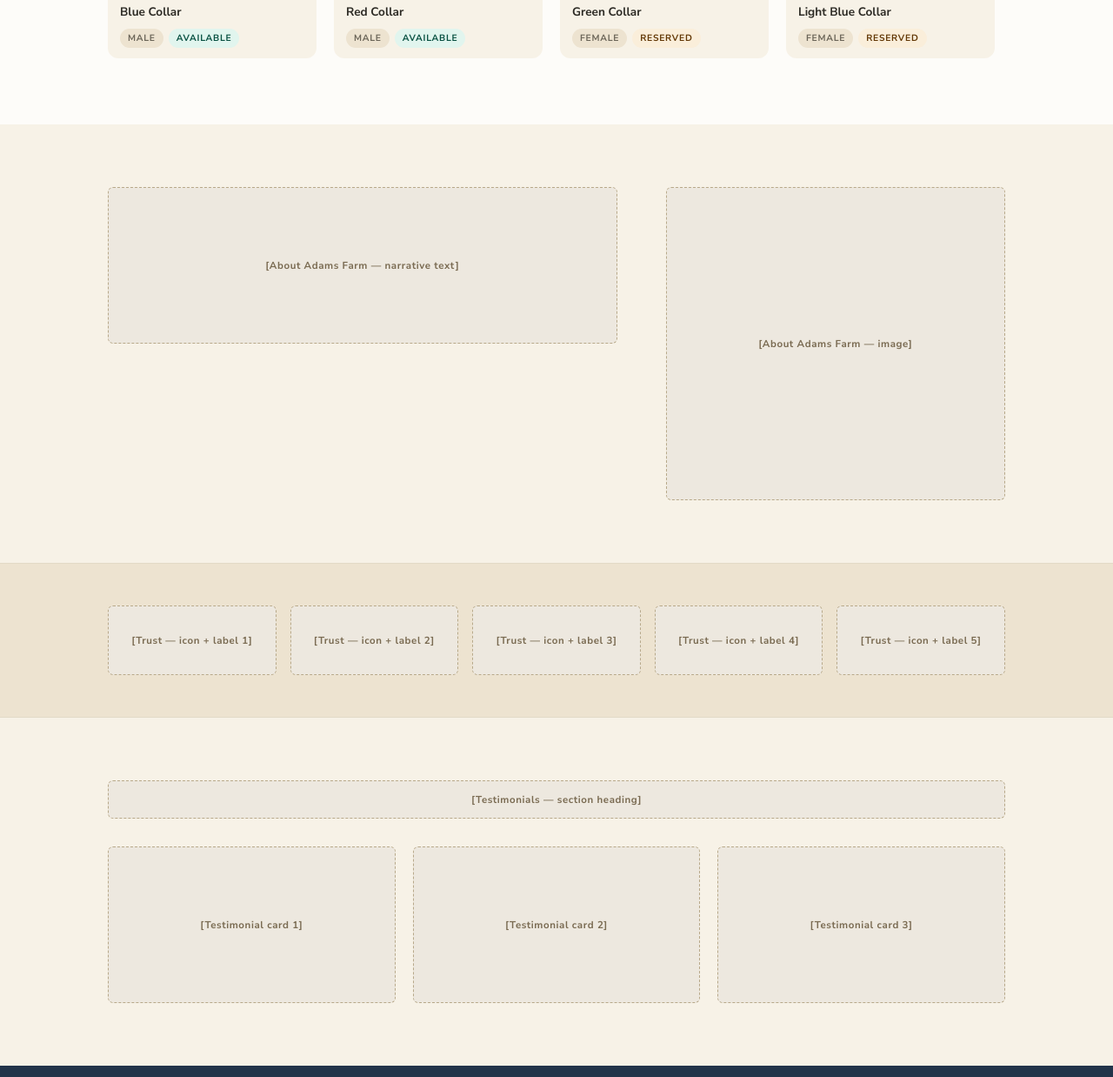
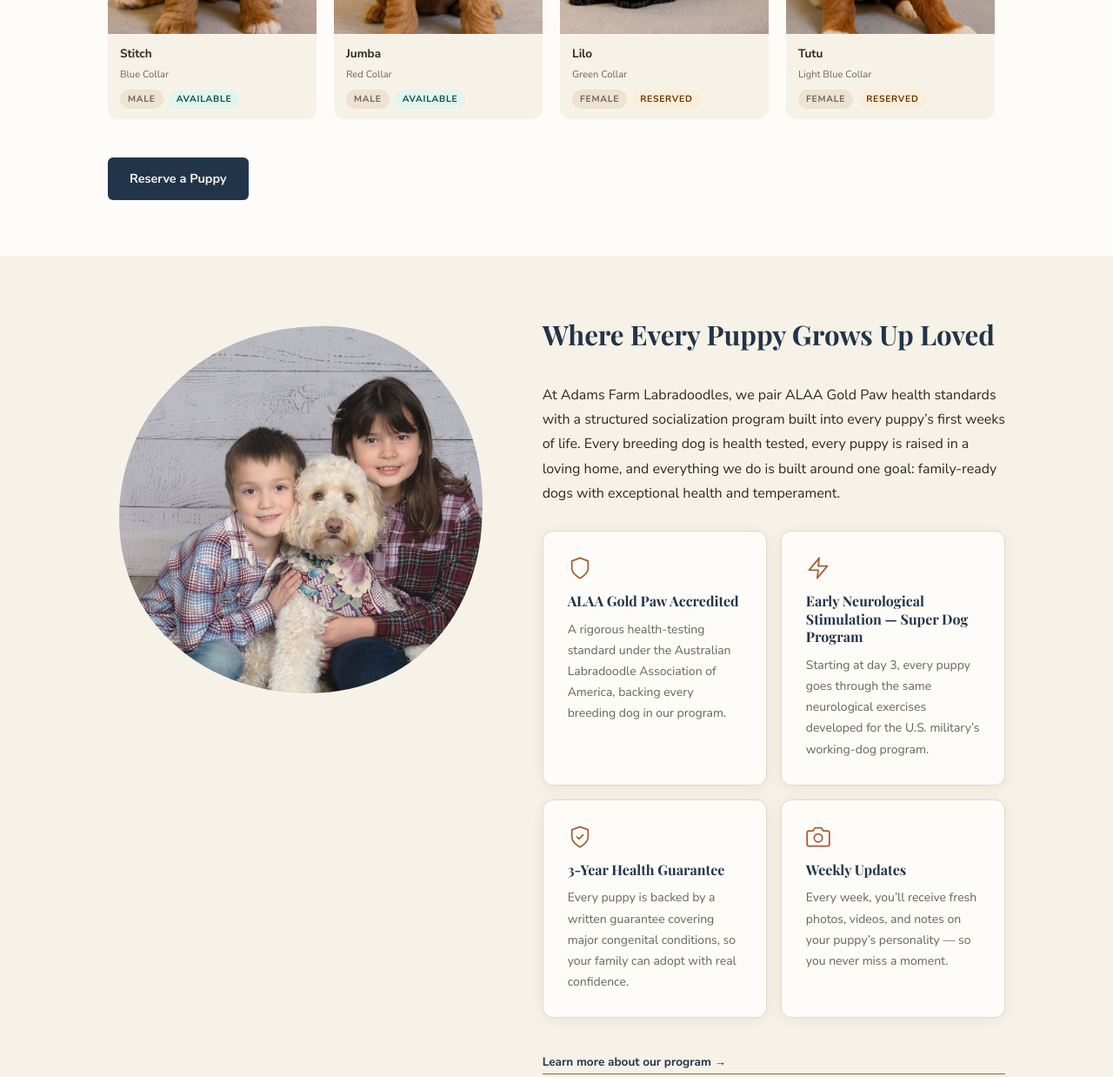
Before and after one commit to dougcampbell66/adams-farm-labradoodles, an Astro site: page / in a window 1280 px wide. Shown: the part 1141-2379 px from the top of the page at 87% size. Built offline with nearby package versions, Linux system fonts and the light colour scheme; Astro itself is replaced by a stand-in of ours; a web font is replaced by a local one.

Commit message:
Name May litter puppies; add collar as secondary label on cards
Assigns individual names (Jumba, Stitch, David, Lilo, Tutu, Angel) to each
puppy entry, with collar color retained as a secondary display field. Adds
collar to the puppies schema, updates all six content files, and renders
the collar tag beneath the name on each carousel card.

Also commits: About + Trust section integration, h2 font-size bump, and
puppies-cta / parents link from prior session.

Co-Authored-By: Claude Sonnet 4.6 <noreply@anthropic.com>

```diff
--- a/src/content/config.ts
+++ b/src/content/config.ts
@@ -46,6 +46,7 @@ const puppies = defineCollection({
   type: 'content',
   schema: z.object({
     name: z.string(),
+    collar: z.string().optional(),
     status: z.enum(['available', 'reserved']),
     sex: z.enum(['Male', 'Female']).optional(),
     photo: z.string(),
--- a/src/content/puppies/blue-collar.md
+++ b/src/content/puppies/blue-collar.md
@@ -1,5 +1,6 @@
 ---
-name: "Blue Collar"
+name: "Stitch"
+collar: "Blue Collar"
 status: "available"
 sex: "Male"
 photo: "/images/puppies/blue-collar-5-18-26.jpg"
--- a/src/content/puppies/green-collar.md
+++ b/src/content/puppies/green-collar.md
@@ -1,5 +1,6 @@
 ---
-name: "Green Collar"
+name: "Lilo"
+collar: "Green Collar"
 status: "reserved"
 sex: "Female"
 photo: "/images/puppies/green-collar-5-18-26.jpg"
--- a/src/content/puppies/light-blue-collar.md
+++ b/src/content/puppies/light-blue-collar.md
@@ -1,5 +1,6 @@
 ---
-name: "Light Blue Collar"
+name: "Tutu"
+collar: "Light Blue Collar"
 status: "reserved"
 sex: "Female"
 photo: "/images/puppies/light-blue-collar-5-18-26.jpg"
--- a/src/content/puppies/pink-collar.md
+++ b/src/content/puppies/pink-collar.md
@@ -1,5 +1,6 @@
 ---
-name: "Pink Collar"
+name: "Angel"
+collar: "Pink Collar"
 status: "reserved"
 sex: "Female"
 photo: "/images/puppies/pink-collar-5-18-26.jpg"
--- a/src/content/puppies/red-collar.md
+++ b/src/content/puppies/red-collar.md
@@ -1,5 +1,6 @@
 ---
-name: "Red Collar"
+name: "Jumba"
+collar: "Red Collar"
 status: "available"
 sex: "Male"
 photo: "/images/puppies/red-collar-5-18-26.jpg"
--- a/src/content/puppies/yellow-collar.md
+++ b/src/content/puppies/yellow-collar.md
@@ -1,5 +1,6 @@
 ---
-name: "Yellow Collar"
+name: "David"
+collar: "Yellow Collar"
 status: "reserved"
 sex: "Male"
 photo: "/images/puppies/yellow-collar-5-18-26.jpg"
--- a/src/pages/index.astro
+++ b/src/pages/index.astro
@@ -55,8 +55,9 @@ const springPuppies = allPuppies
   <!-- ① PUPPIES: horizontal scroll carousel -->
   <section class="s-puppies">
     <div class="container s-puppies-hd">
-      <h2 class="puppies-heading">Meet the May Litter.</h2>
-      <p class="puppies-sub">Every puppy is raised with structured socialization, daily handling, and constant companionship from day one.</p>
+      <h2 class="puppies-heading">Meet Our Lilo &amp; Stitch May Litter</h2>
+      <p class="puppies-sub">These practically perfect puppies come from Legend Manor&rsquo;s Holly and Tarheel&rsquo;s Knox, and are expected to mature into large minis between 20 and 25 lbs.</p>
+      <a href="/our-dogs" class="puppies-parents-link">Meet the Parents &rarr;</a>
     </div>
     <div class="container puppies-carousel-wrap">
       <button class="carousel-btn carousel-btn-prev" id="puppy-prev" aria-label="Scroll left">
@@ -70,6 +71,7 @@ const springPuppies = allPuppies
             </div>
             <div class="puppy-card-body">
               <span class="puppy-name">{p.data.name}</span>
+              {p.data.collar && <span class="puppy-collar">{p.data.collar}</span>}
               <div class="puppy-badges">
                 {p.data.sex && <span class="puppy-sex">{p.data.sex}</span>}
                 <span class={`litter-status litter-status-${p.data.status}`}>
@@ -83,6 +85,9 @@ const springPuppies = allPuppies
       <button class="carousel-btn carousel-btn-next" id="puppy-next" aria-label="Scroll right">
         <svg width="18" height="18" viewBox="0 0 24 24" fill="none" stroke="currentColor" stroke-width="2.2" stroke-linecap="round" stroke-linejoin="round" aria-hidden="true"><path d="M9 18l6-6-6-6"/></svg>
       </button>
+    </div>
+    <div class="container puppies-cta">
+      <a href="/contact" class="btn btn-primary">Reserve a Puppy</a>
     </div>
   </section>
 
@@ -112,22 +117,53 @@ const springPuppies = allPuppies
     updateArrows();
   </script>
 
-  <!-- ② ABOUT ADAMS FARM: narrative text + image block -->
+  <!-- ② ABOUT ADAMS FARM + ③ TRUST: image left, text + 2×2 trust grid right -->
   <section class="s-about section">
     <div class="container s-about-inner">
-      <div class="ph ph-block">[About Adams Farm — narrative text]</div>
-      <div class="ph ph-tall">[About Adams Farm — image]</div>
-    </div>
-  </section>
-
-  <!-- ③ TRUST BAND: row of icon + short-label items (4–6 slots) -->
-  <section class="s-trust">
-    <div class="container s-trust-inner">
-      <div class="ph ph-trust-item">[Trust — icon + label 1]</div>
-      <div class="ph ph-trust-item">[Trust — icon + label 2]</div>
-      <div class="ph ph-trust-item">[Trust — icon + label 3]</div>
-      <div class="ph ph-trust-item">[Trust — icon + label 4]</div>
-      <div class="ph ph-trust-item">[Trust — icon + label 5]</div>
+      <div class="about-photo">
+        <img
+          src="/images/story/founder-story-portrait.jpg"
+          alt="Julian and Marie Claire with Winnie"
+          class="about-photo-img"
+        />
+      </div>
+      <div class="s-about-text">
+        <h2>Where Every Puppy Grows Up Loved</h2>
+        <p class="s-about-body">At Adams Farm Labradoodles, we pair ALAA Gold Paw health standards with a structured socialization program built into every puppy&rsquo;s first weeks of life. Every breeding dog is health tested, every puppy is raised in a loving home, and everything we do is built around one goal: family-ready dogs with exceptional health and temperament.</p>
+        <div class="trust-grid">
+          <div class="trust-card">
+            <svg class="trust-icon" width="28" height="28" viewBox="0 0 24 24" fill="none" stroke="currentColor" stroke-width="1.5" stroke-linecap="round" stroke-linejoin="round" aria-hidden="true">
+              <path d="M12 22s8-4 8-10V5l-8-3-8 3v7c0 6 8 10 8 10z"/>
+            </svg>
+            <h3 class="trust-card-heading">ALAA Gold Paw Accredited</h3>
+            <p class="trust-card-body">A rigorous health-testing standard under the Australian Labradoodle Association of America, backing every breeding dog in our program.</p>
+          </div>
+          <div class="trust-card">
+            <svg class="trust-icon" width="28" height="28" viewBox="0 0 24 24" fill="none" stroke="currentColor" stroke-width="1.5" stroke-linecap="round" stroke-linejoin="round" aria-hidden="true">
+              <polygon points="13 2 3 14 12 14 11 22 21 10 12 10 13 2"/>
+            </svg>
+            <h3 class="trust-card-heading">Early Neurological Stimulation &mdash; Super Dog Program</h3>
+            <p class="trust-card-body">Starting at day 3, every puppy goes through the same neurological exercises developed for the U.S. military&rsquo;s working-dog program.</p>
+          </div>
+          <div class="trust-card">
+            <svg class="trust-icon" width="28" height="28" viewBox="0 0 24 24" fill="none" stroke="currentColor" stroke-width="1.5" stroke-linecap="round" stroke-linejoin="round" aria-hidden="true">
+              <path d="M12 22s8-4 8-10V5l-8-3-8 3v7c0 6 8 10 8 10z"/>
+              <polyline points="9 12 11 14 15 10"/>
+            </svg>
+            <h3 class="trust-card-heading">3-Year Health Guarantee</h3>
+            <p class="trust-card-body">Every puppy is backed by a written guarantee covering major congenital conditions, so your family can adopt with real confidence.</p>
+          </div>
+          <div class="trust-card">
+            <svg class="trust-icon" width="28" height="28" viewBox="0 0 24 24" fill="none" stroke="currentColor" stroke-width="1.5" stroke-linecap="round" stroke-linejoin="round" aria-hidden="true">
+              <path d="M23 19a2 2 0 0 1-2 2H3a2 2 0 0 1-2-2V8a2 2 0 0 1 2-2h4l2-3h6l2 3h4a2 2 0 0 1 2 2z"/>
+              <circle cx="12" cy="13" r="4"/>
+            </svg>
+            <h3 class="trust-card-heading">Weekly Updates</h3>
+            <p class="trust-card-body">Every week, you&rsquo;ll receive fresh photos, videos, and notes on your puppy&rsquo;s personality &mdash; so you never miss a moment.</p>
+          </div>
+        </div>
+        <a href="/our-program" class="trust-program-link">Learn more about our program &rarr;</a>
+      </div>
     </div>
   </section>
 
@@ -378,7 +414,18 @@ const springPuppies = allPuppies
     font-size: 0.95rem;
     line-height: 1.65;
     max-width: 560px;
-    margin: 0;
+    margin: 0 0 14px;
+  }
+  .puppies-parents-link {
+    font-size: 0.85rem;
+    font-weight: 700;
+    color: var(--color-pine);
+    text-decoration: none;
+    border-bottom: 1.5px solid var(--color-mustard);
+    padding-bottom: 2px;
+  }
+  .puppies-cta {
+    margin-top: 32px;
   }
 
   .puppies-carousel-wrap {
@@ -453,6 +500,11 @@ const springPuppies = allPuppies
     font-weight: 700;
     color: var(--color-charcoal);
   }
+  .puppy-collar {
+    font-size: 0.7rem;
+    color: var(--color-muted);
+    margin-top: -4px;
+  }
   .puppy-badges {
     display: flex;
     align-items: center;
@@ -490,25 +542,74 @@ const springPuppies = allPuppies
   .s-about { background: var(--color-cream); }
   .s-about-inner {
     display: grid;
-    grid-template-columns: 3fr 2fr;
+    grid-template-columns: 2.5fr 3fr;
     gap: 56px;
     align-items: start;
   }
+  .s-about-text { display: flex; flex-direction: column; gap: 20px; }
+  .s-about-body {
+    color: var(--color-charcoal);
+    line-height: 1.78;
+    margin: 0;
+    font-size: 1rem;
+  }
+  /* Blob-masked photo — reuses #hero-blob clip-path defined in the SVG defs above */
+  .about-photo {
+    width: 100%;
+    aspect-ratio: 1 / 1;
+    clip-path: url(#hero-blob);
+    overflow: hidden;
+  }
+  .about-photo-img {
+    width: 100%;
+    height: 100%;
+    object-fit: cover;
+    object-position: center top;
+    display: block;
+  }
 
-  /* ─── ③ TRUST BAND ──────────────────────────────────────────── */
-  .s-trust {
-    padding: 48px 0;
-    background: var(--color-card);
-    border-top: 1px solid var(--color-border);
-    border-bottom: 1px solid var(--color-border);
+  /* ─── ③ TRUST GRID (inside About section) ───────────────────── */
+  .trust-grid {
+    display: grid;
+    grid-template-columns: 1fr 1fr;
+    gap: 16px;
+    margin-top: 8px;
   }
-  .s-trust-inner {
-    display: flex;
-    gap: 16px;
-    justify-content: center;
-    flex-wrap: wrap;
+  .trust-card {
+    background: var(--color-white);
+    border: 1px solid var(--color-border);
+    border-radius: 12px;
+    padding: 28px;
+    box-shadow: 0 2px 16px rgba(0,0,0,0.07);
   }
-  .ph-trust-item { min-width: 160px; min-height: 80px; flex: 1; max-width: 200px; }
+  .trust-icon {
+    color: var(--color-mustard);
+    display: block;
+    margin-bottom: 14px;
+  }
+  .trust-card-heading {
+    font-family: var(--font-display);
+    font-size: 1rem;
+    color: var(--color-pine);
+    line-height: 1.3;
+    margin: 0 0 10px;
+  }
+  .trust-card-body {
+    font-size: 0.875rem;
+    color: var(--color-muted);
+    line-height: 1.72;
+    margin: 0;
+  }
+  .trust-program-link {
+    display: inline-block;
+    margin-top: 20px;
+    font-size: 0.85rem;
+    font-weight: 700;
+    color: var(--color-pine);
+    text-decoration: none;
+    border-bottom: 1.5px solid var(--color-mustard);
+    padding-bottom: 2px;
+  }
 
   /* ─── ④ TESTIMONIALS ────────────────────────────────────────── */
   .s-testimonials { background: var(--color-cream); }
@@ -694,8 +795,7 @@ const springPuppies = allPuppies
     .hero-grid { grid-template-columns: 1fr; gap: 32px; }
     .hero-photo-frame { max-width: 360px; margin: 0 auto; }
     .hero-testimonial { left: 8px; max-width: calc(100% - 16px); }
-    .s-trust-inner { gap: 10px; }
-    .ph-trust-item { min-width: 130px; }
+    .trust-grid { grid-template-columns: 1fr; }
     .s-testimonials-grid { grid-template-columns: 1fr; }
     .s-families-grid {
       grid-template-columns: 1fr;
--- a/src/styles/global.css
+++ b/src/styles/global.css
@@ -31,6 +31,10 @@ h1, h2, h3 {
   color: var(--color-pine);
   line-height: 1.2;
   margin: 0 0 0.5em;
+}
+
+h2 {
+  font-size: clamp(1.7rem, 3vw, 1.95rem);
 }
 
 a { color: var(--color-pine); }
```
